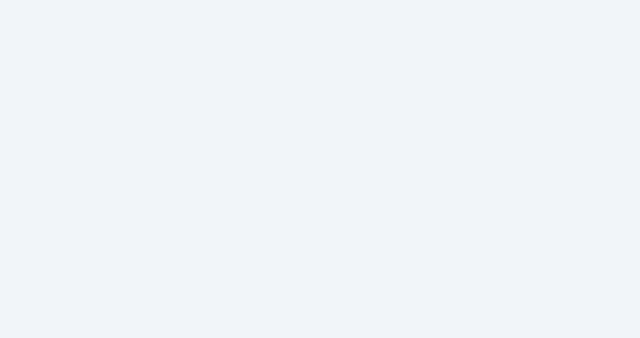
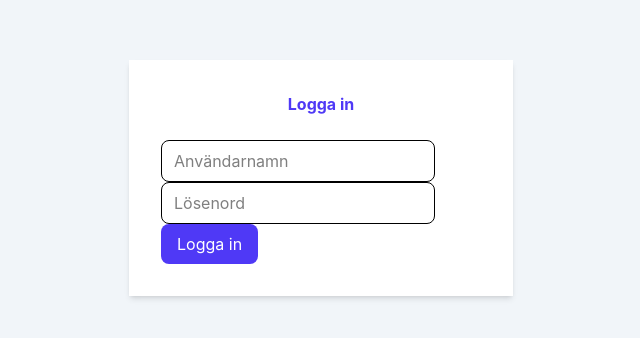
Before and after one commit to Jimmy-Grafstrom/webshop-frontend-group-2, a React (Vite) app: page /login in a window 1280 px wide. Before the commit this address had no page. Shown: the part 222-560 px from the top of the page, without its empty margins (319-959 px from the left). Built offline with nearby package versions, Linux system fonts and the light colour scheme; no server answers.

Commit message:
Lagt till LoginForm LoginPage AuthService samt auth - för att kunna logga in via frontend

```diff
--- a/src/App.tsx
+++ b/src/App.tsx
@@ -1,4 +1,5 @@
-import { BrowserRouter, Routes, Route } from 'react-router';
+import { BrowserRouter, Routes, Route } from "react-router";
+import { LoginPage } from "./pages/LoginPage";
 
 export function App() {
   return (
@@ -9,11 +10,14 @@ export function App() {
             path="/"
             element={
               <div className="bg-white p-8 rounded-xl shadow-md text-center">
-                                <h1 className="text-2xl font-bold text-indigo-600">Webbshop Grupp 2</h1>
+                <h1 className="text-2xl font-bold text-indigo-600">
+                  Webbshop Grupp 2
+                </h1>
                 <p className="text-gray-500 mt-2">Exempeltext</p>
               </div>
             }
           />
+          <Route path="/login" element={<LoginPage />} />
         </Routes>
       </main>
     </BrowserRouter>
--- /dev/null
+++ b/src/components/LoginForm.tsx
@@ -0,0 +1,48 @@
+import { useState } from "react";
+import { login } from "../service/authService";
+
+export function LoginForm() {
+  const [username, setUsername] = useState("");
+  const [password, setPassword] = useState("");
+  const [error, setError] = useState<string | null>(null);
+
+  async function handleSubmit(e: React.FormEvent) {
+    e.preventDefault();
+    setError(null);
+    try {
+      await login({ username, password });
+    } catch (err) {
+      if (err instanceof Error) {
+        setError(err.message);
+      }
+    }
+  }
+  return (
+    <form onSubmit={handleSubmit}>
+      <input
+        value={username}
+        onChange={(e) => setUsername(e.target.value)}
+        placeholder="Användarnamn"
+        className="border rounded-lg px-3 py-2 focus:outline-none focus:ring-2 focus:ring-indigo-400"
+      />
+      <input
+        type="password"
+        value={password}
+        onChange={(e) => setPassword(e.target.value)}
+        placeholder="Lösenord"
+        className="border rounded-lg px-3 py-2 focus:outline-none focus:ring-2 focus:ring-indigo-400"
+      />
+      <button
+        type="submit"
+        className="bg-indigo-600 text-white rounded-lg px-4 py-2 hover:bg-indigo-700 transition"
+      >
+        Logga in
+      </button>
+      {error && (
+        <p role="alert" className="text-red-600 text-sm text-center">
+          {error}
+        </p>
+      )}
+    </form>
+  );
+}
--- /dev/null
+++ b/src/pages/LoginPage.tsx
@@ -0,0 +1,12 @@
+import { LoginForm } from "../components/LoginForm";
+
+export function LoginPage() {
+  return (
+    <div className="bg-white p-8 rounded-x1 shadow-md w-full max-w-sm">
+      <h1 className="text-2x1 font-bold text-indigo-600 text-center mb-6">
+        Logga in
+      </h1>
+      <LoginForm />
+    </div>
+  );
+}
--- /dev/null
+++ b/src/service/authService.ts
@@ -0,0 +1,36 @@
+import type { LoginRequest, LoginResponse } from "../types/auth";
+
+const API_BASE = import.meta.env.VITE_ALP_BASE_URL;
+const TOKEN_KEY = "access_token";
+
+export async function login(credentials: LoginRequest): Promise<LoginResponse> {
+  const response = await fetch(`${API_BASE}/auth/login`, {
+    method: "POST",
+    headers: { "Content-Type": "application/json" },
+    body: JSON.stringify(credentials),
+  });
+
+  if (!response.ok) {
+    if (response.status === 401) {
+      throw new Error("Fel användarnamn eller lösenord");
+    }
+    throw new Error("Något gick fel");
+  }
+
+  const data: LoginResponse = await response.json();
+  sessionStorage.setItem(TOKEN_KEY, data.accessToken);
+
+  return data;
+}
+
+export function logout() {
+  sessionStorage.removeItem(TOKEN_KEY);
+}
+
+export function getToken(): string | null {
+  return sessionStorage.getItem(TOKEN_KEY);
+}
+
+export function isAuthenticated(): boolean {
+  return getToken() !== null;
+}
--- /dev/null
+++ b/src/types/auth.ts
@@ -0,0 +1,11 @@
+export type LoginRequest = {
+  username: string;
+  password: string;
+};
+
+export type LoginResponse = {
+  accessToken: string;
+  expiresIn: number;
+  subject: string;
+  roles: string[];
+};
```
Lines whose indentation alone changed are shown as unchanged.
